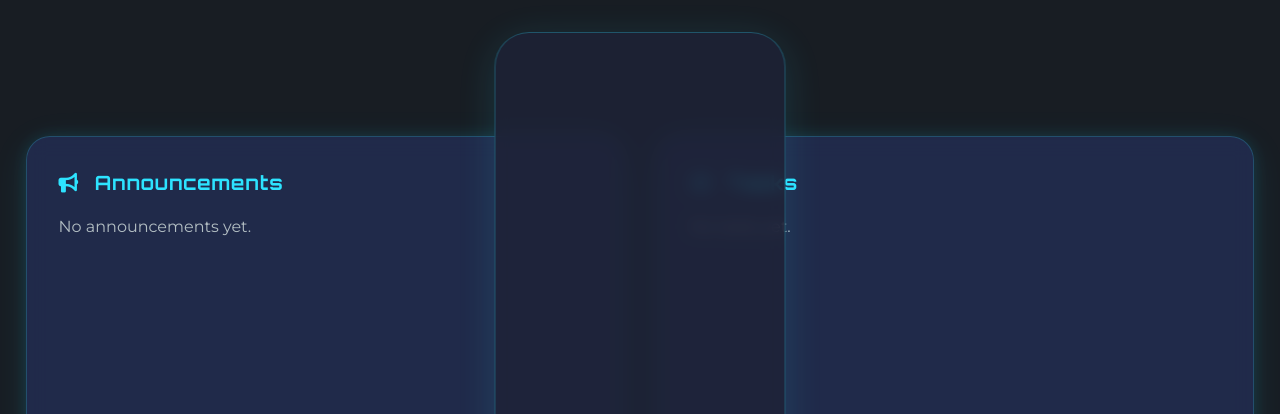
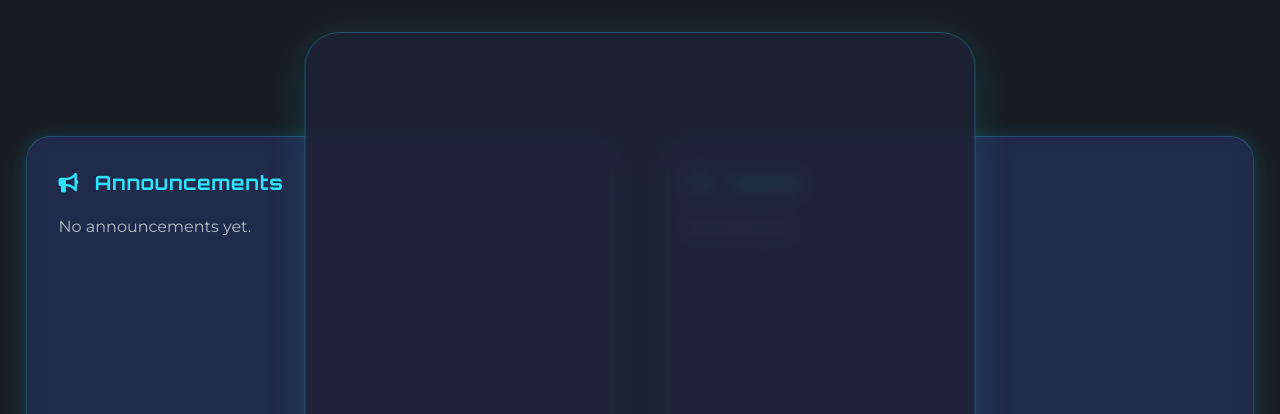
Before and after one commit to ragestar369/The-Syndicate, a plain HTML site: page main.html in a window 1280 px wide. Shown: the top 414 px of the page. Drawn offline with Linux system fonts and the light colour scheme.

Commit message:
Update main.html

```diff
--- a/main.html
+++ b/main.html
@@ -35,7 +35,8 @@
   border-radius: 2em;
   padding: 0.7em 2em;
   min-width: 220px;
-      max-width: 220px;
+  max-width: 600px;
+  width: auto;
   backdrop-filter: blur(8px);
   border: 1.5px solid #2de3ff44;
   gap: 1.5em;
```
Lines whose indentation alone changed are shown as unchanged.
